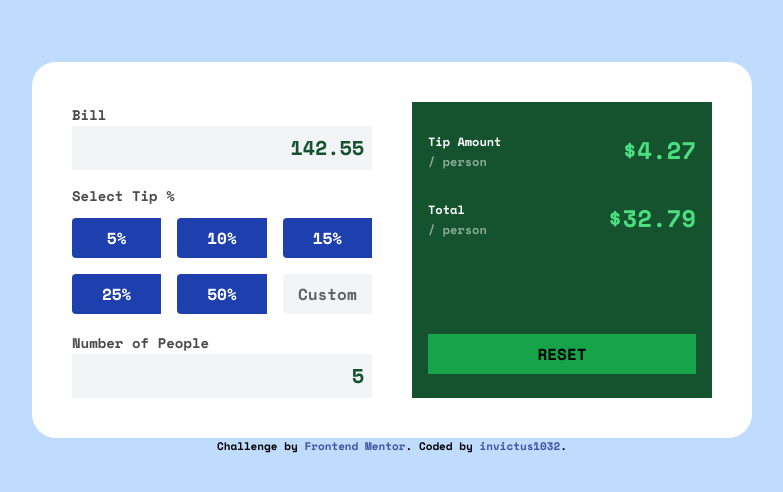
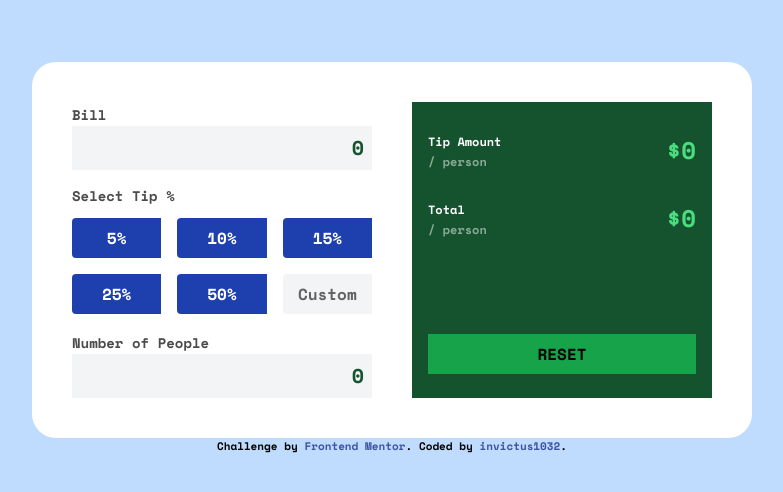
Before and after one commit to invictus1032/FrontendMentor_tip-calculator-app, a website: page index.html in a window 1280 px wide. Shown: the part 226-718 px from the top of the page, without its empty margins (248-1031 px from the left). Drawn offline with nearby package versions, Linux system fonts and the light colour scheme; files that its build step writes are made by us from their sources.

Commit message:
refactor: reset all values to 0

```diff
--- a/index.html
+++ b/index.html
@@ -28,7 +28,7 @@
       <form action="" class="flex flex-col gap-4">
         <div>
           <label class="input-label" for="bill">Bill</label><br>
-          <input class="input-number" type="number" name="bill" id="bill" value="142.55">
+          <input class="input-number" type="number" name="bill" id="bill" value="0">
         </div>
         <div>
           <p class="input-label">Select Tip %</p>
@@ -43,7 +43,7 @@
         </div>
         <div>
           <label class="input-label" for="people-number">Number of People</label>
-          <input class="input-number" type="number" name="people-number" id="people-number" value="5">
+          <input class="input-number" type="number" name="people-number" id="people-number" value="0">
         </div>
       </form>
     </section>
@@ -53,14 +53,14 @@
           <p class="text-xs mb-1">Tip Amount</p>
           <p class="text-xs opacity-50">/ person</p>
         </div>
-        <p class="text-green-400 text-2xl" id="result-tip">$4.27</p>
+        <p class="text-green-400 text-2xl" id="result-tip">$0</p>
       </div>
       <div class="flex justify-between">
         <div>
           <p class="text-xs mb-1">Total</p>
           <p class="text-xs opacity-50 mb-4">/ person</p>
         </div>
-        <p class="text-green-400 text-2xl" id="result-total">$32.79</p>
+        <p class="text-green-400 text-2xl" id="result-total">$0</p>
       </div>
       <button class="mt-auto bg-green-600 text-black py-2 mb-2 w-[100%] mx-auto block" id="reset-button">RESET</button>
     </section>
```
